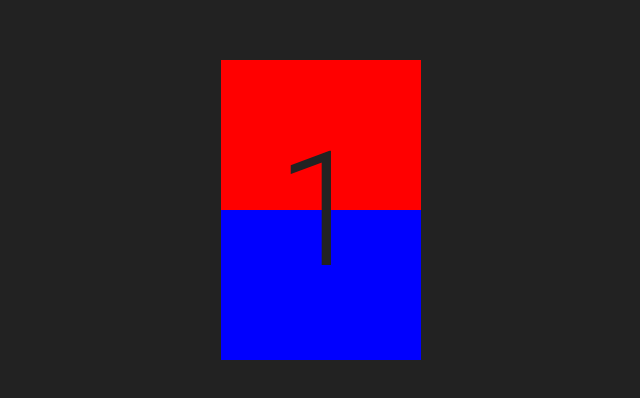
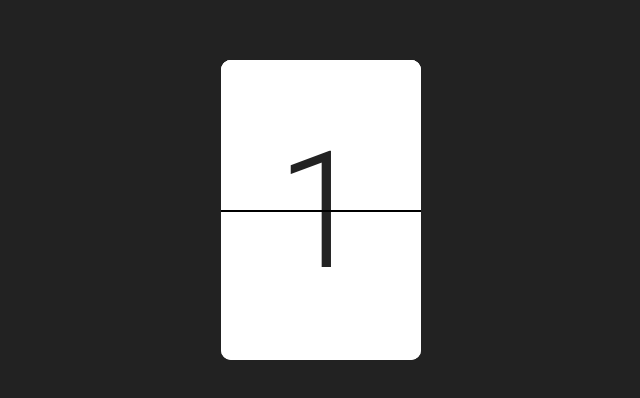
Before and after one commit to gomesphoto/number-flipper, a React (Create React App) app: page / in a window 1280 px wide. Shown: the part 190-588 px from the top of the page, without its empty margins (319-959 px from the left). Built offline with nearby package versions, Linux system fonts and the light colour scheme.

Commit message:
animation done

```diff
--- a/src/App.js
+++ b/src/App.js
@@ -30,20 +30,22 @@ const StyledCard = styled.div`
 const StyledCardTop = styled(StyledCard)`
   height: 50%;
   overflow: hidden;
+  border-radius: 10px 10px 0 0;
   transform: rotateX(${({ invert }) => invert ? '-180deg' : 0});
   transform-origin: bottom;
   & > div {
-    background: red;
+    background: white;
   }
 `;
 
 const StyledCardBottom = styled(StyledCard)`
   height: 50%;
   overflow: hidden;
+  border-radius: 0 0 10px 10px;
+  border-top: 2px solid black;
   bottom: 0;
-  z-index: -1;
   & > div {
-    background: blue;
+    background: white;
     top: -100%;
   }
 `;
@@ -55,6 +57,7 @@ const StyledCardContent = styled.div`
   font-size: 160px;
   color: rgb(${colors.dark});
   backface-visibility: hidden;
+  transform-style: preserve-3d;
   display: flex;
   align-items: center;
   justify-content: center;
@@ -67,7 +70,7 @@ const StyledCardFront = styled(StyledCardContent)`
 
 const StyledCardBack = styled(StyledCardContent)`
   transition: ${transitions.long};
-  transform: rotateX(${({ invert }) => invert ? 0 : '-180deg'});
+  transform: rotateX(${({ invert }) => invert ? 0 : '180deg'});
 `;
 
 class App extends Component {
@@ -83,10 +86,10 @@ class App extends Component {
           </StyledCardTop>
           <StyledCardTop invert={this.state.invert}>
             <StyledCardFront>1</StyledCardFront>
-            <StyledCardBack invert={this.state.invert}>2</StyledCardBack>
           </StyledCardTop>
           <StyledCardBottom invert={this.state.invert}>
             <StyledCardFront>1</StyledCardFront>
+            <StyledCardBack invert={this.state.invert}>2</StyledCardBack>
           </StyledCardBottom>
         </StyledCardContainer>
       </StyledWrapper>
```
